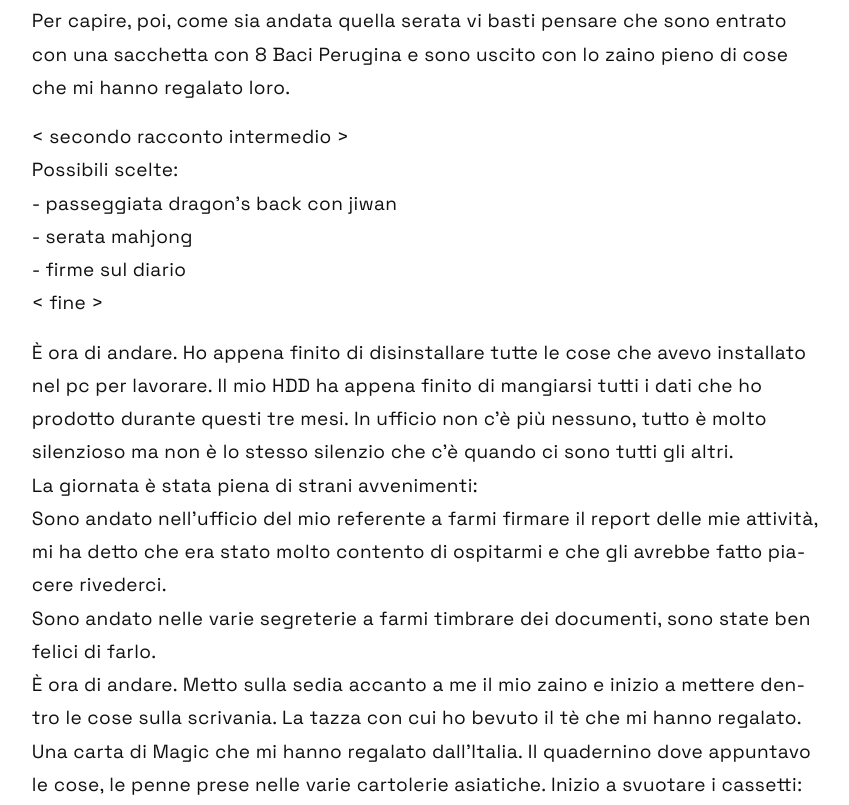
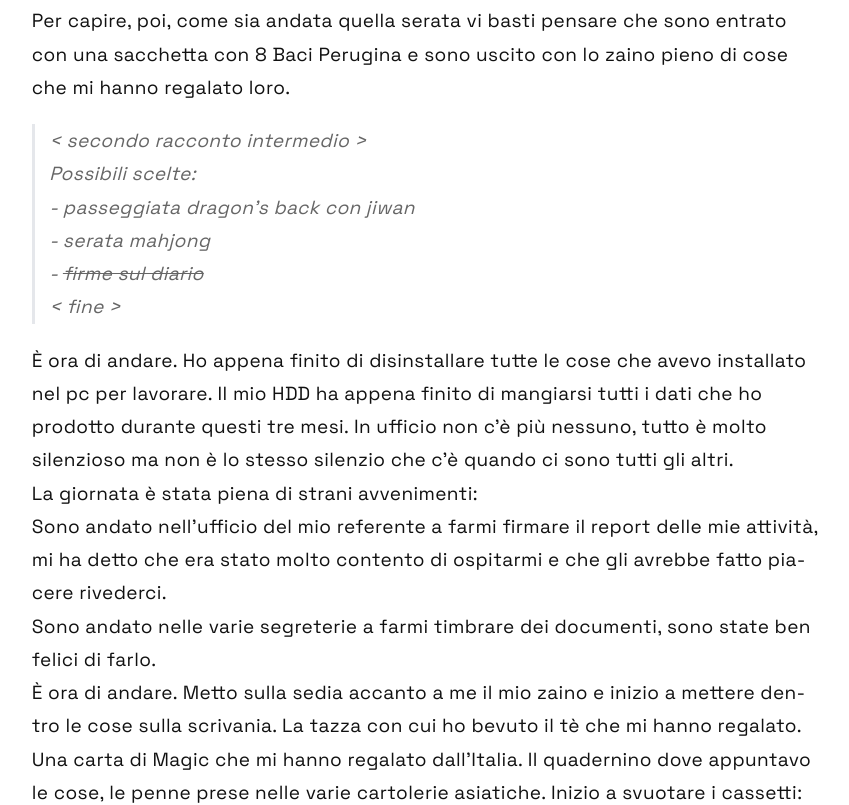
Before and after one commit to TheTrash/TheTrash.github.io, a plain HTML site: page babele3.html in a window 1280 px wide. Shown: the part 1460-2265 px from the top of the page, without its empty margins (214-1063 px from the left). Drawn offline with Linux system fonts and the light colour scheme.

Commit message:
Babele 3: segnaposto come citazione, firme sul diario barrato
Co-Authored-By: Claude Opus 5.5 <noreply@anthropic.com>
Claude-Session: https://claude.ai/code/session_01UxrCNY8m6gvgHoWTsJnXhK

```diff
--- a/babele3.html
+++ b/babele3.html
@@ -43,12 +43,14 @@
     Il mio cuore perde un battito. "WHEN YOU WHANT" rispondo nel peggiore inglese possibile.<br />
     "June". La cena è fissata.<br />
     Per capire, poi, come sia andata quella serata vi basti pensare che sono entrato con una sacchetta con 8 Baci Perugina e sono uscito con lo zaino pieno di cose che mi hanno regalato loro.</p>
+    <blockquote>
     <p>&lt; secondo racconto intermedio  &gt;<br />
     Possibili scelte:<br />
     - passeggiata dragon's back con jiwan<br />
     - serata mahjong <br />
-    - firme sul diario<br />
+    - <del>firme sul diario</del><br />
     &lt; fine &gt;</p>
+    </blockquote>
     <p>È ora di andare. Ho appena finito di disinstallare tutte le cose che avevo installato nel pc per lavorare. Il mio HDD ha appena finito di mangiarsi tutti i dati che ho prodotto durante questi tre mesi. In ufficio non c'è più nessuno, tutto è molto silenzioso ma non è lo stesso silenzio che c'è quando ci sono tutti gli altri.<br />
     La giornata è stata piena di strani avvenimenti:<br />
     Sono andato nell'ufficio del mio referente a farmi firmare il report delle mie attività, mi ha detto che era stato molto contento di ospitarmi e che gli avrebbe fatto piacere rivederci.<br />
```
